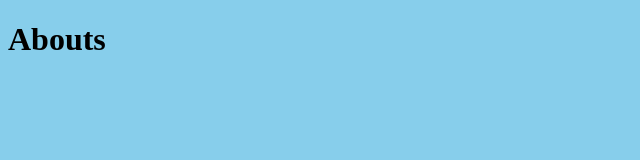
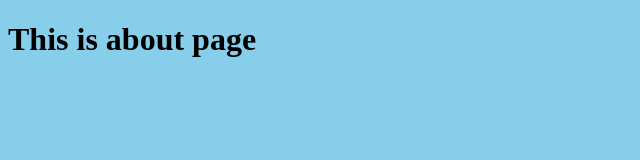
Before and after one commit to thienhiep1711/mastering_git, a plain HTML site: page src/about.html in a window 1280 px wide. Shown: the whole page, without its empty margins (0-640 px from the left). Drawn offline with Linux system fonts and the light colour scheme.

Commit message:
Changed about title

```diff
--- a/src/about.html
+++ b/src/about.html
@@ -8,7 +8,7 @@
     <title>Abouts</title>
 </head>
 <body>
-    <h1>Abouts</h1>
+    <h1>This is about page</h1>
     <script src="js/main.js"></script>
 </body>
 </html>
```
